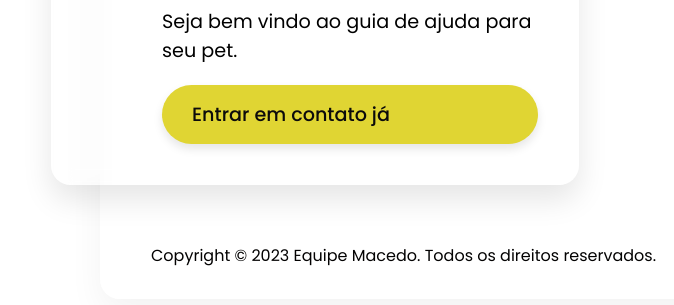
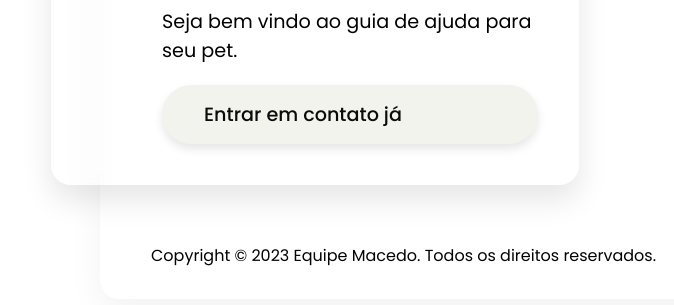
Before and after one commit to th3ev3/ap3-pca, a plain HTML site: page index.html in a window 1280 px wide. In both pictures the pointer is over the link "Entrar em contato já". Shown: the part 361-666 px from the top of the page, 0-674 px from the left. Drawn offline with Linux system fonts and the light colour scheme; grey boxes are pictures that could not be loaded.

Commit message:
Update style.css

```diff
--- a/style.css
+++ b/style.css
@@ -181,7 +181,12 @@ header ul li a:hover
 	box-shadow: 0 5px 10px rgba(12, 11, 11, 0.1);
 }
 #btn:hover{
-    background-color:rgb(224, 213, 51);
+    background-color:rgb(243, 243, 237);
+    color: rgb(12, 11, 11);
+}
+
+.btn2:hover{
+	background-color:rgb(74, 38, 88);
     color: rgb(12, 11, 11);
 }
 .container .content
@@ -216,8 +221,8 @@ header ul li a:hover
 .container .content a
 {
 	display: block;
-	padding: 15px 30px;
-	background: #fff;
+	padding: 15px 42px;
+	background: rgb(224, 213, 51);;
 	color: #0f0f0e;
 	margin-top: 20px;
 	border-radius: 30px;
```
